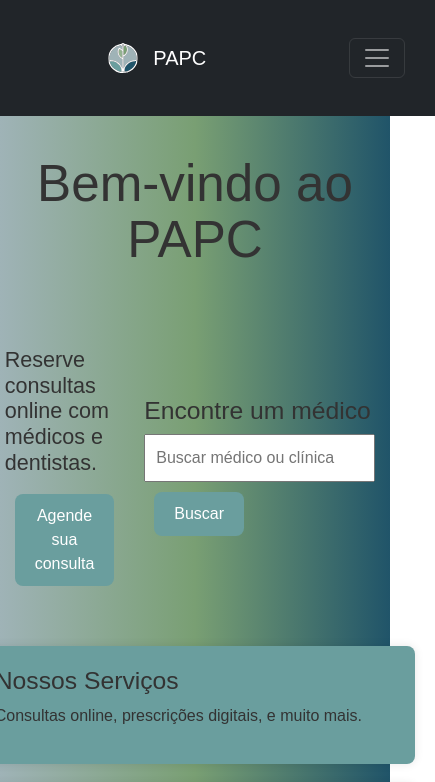
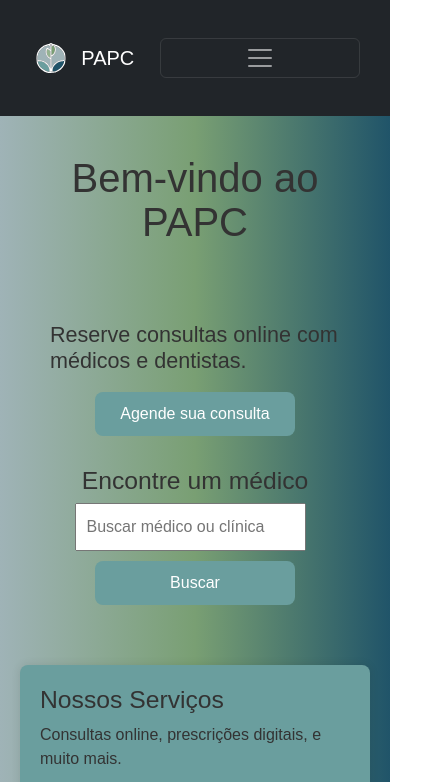
Before and after one commit to ph3523/PAPC, a React (Vite) app: page / in a window 390 px wide. Shown: the top 782 px of the page, 435 px wide, since content can reach past the window. Built offline with nearby package versions, Linux system fonts and the light colour scheme.

Commit message:
Correções na responsividade.

```diff
--- a/src/components/Apoio.css
+++ b/src/components/Apoio.css
@@ -30,5 +30,4 @@
 /* Para garantir centralização em todas as resoluções */
 .carousel-item .row {
   margin: 0 auto;
-
 }
--- a/src/components/depoimento.css
+++ b/src/components/depoimento.css
@@ -16,3 +16,9 @@
   background-color: white;
   box-shadow: 4px 4px 10px rgba(0, 0, 0, 0.2);
 }
+
+@media (max-width: 352px) {
+  .lista-depoimentos {
+    padding: 20px 10px;
+  }
+}
--- a/src/components/header.jsx
+++ b/src/components/header.jsx
@@ -6,15 +6,18 @@ import { handleOpenCadastro } from "./cadastro";
 function Header() {
   return (
     <>
-      <Navbar bg="dark" variant="dark" expand="lg">
+      <Navbar bg="dark" variant="dark" expand="md">
         <Container>
           <Navbar.Brand as={Link} to="/" className="mx-auto">
             <img src="../assets/logo.svg" className="align-top" alt="Logo" />{" "}
             PAPC
           </Navbar.Brand>
           <Navbar.Toggle aria-controls="basic-navbar-nav" />
-          <Navbar.Collapse id="basic-navbar-nav" className="justify-content-end">
-            <Nav >
+          <Navbar.Collapse
+            id="basic-navbar-nav"
+            className="justify-content-end"
+          >
+            <Nav>
               <Nav.Link href="/">Home</Nav.Link>
               <Nav.Link as={Link} to="/Apoio">
                 Grupos de Apoio
--- a/src/pages/styles/Home.css
+++ b/src/pages/styles/Home.css
@@ -1,7 +1,7 @@
 /* Home.css */
 :root {
   --color-white: #fff;
---color-gray1: #9FB3B7;
+  --color-gray1: #9fb3b7;
   --color-gray2: #d9d9d9;
   --color-blue1: #205469;
   --color-blue2: #6a9e9e;
@@ -18,12 +18,13 @@
 }
 
 button {
-    background-color:var(--color-blue2);
+  background-color: var(--color-blue2);
   color: white;
   padding: 10px 20px;
   margin: 10px;
   border: none;
   cursor: pointer;
+  width: 200px;
 }
 
 button:hover {
@@ -46,9 +47,28 @@
   margin-right: 10px;
 }
 
-  section#services, section#reviews {
-    background-color:var(--color-blue2);
+section#services,
+section#reviews {
+  background-color: var(--color-blue2);
   border-radius: 8px;
   padding: 20px;
   box-shadow: 0 0 10px rgba(0, 0, 0, 0.1);
 }
+
+@media (max-width: 798px) {
+  #actions {
+    display: flex;
+    flex-direction: column;
+  }
+  .action-item {
+    display: flex;
+    flex-direction: column;
+    align-items: center;
+  }
+}
+
+@media (max-width: 461px) {
+  h1 {
+    font-size: 2.5rem;
+  }
+}
```
Lines whose indentation alone changed are shown as unchanged.
